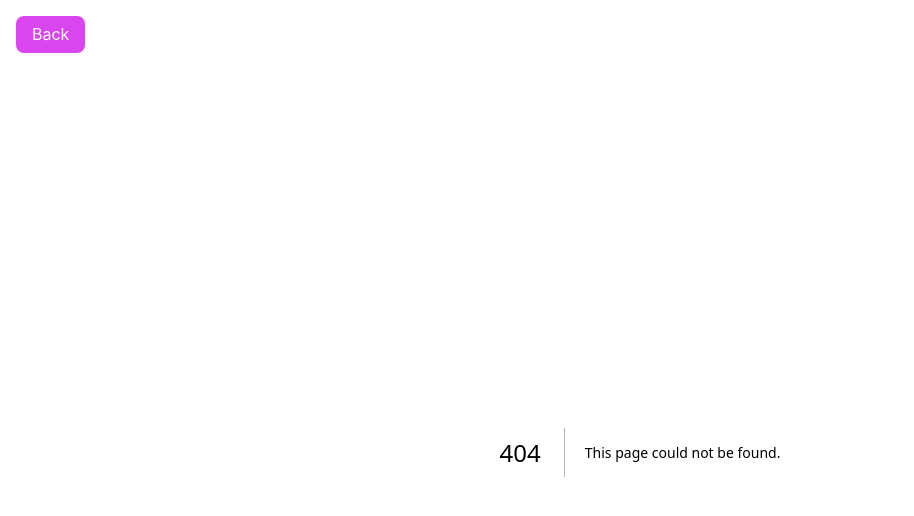
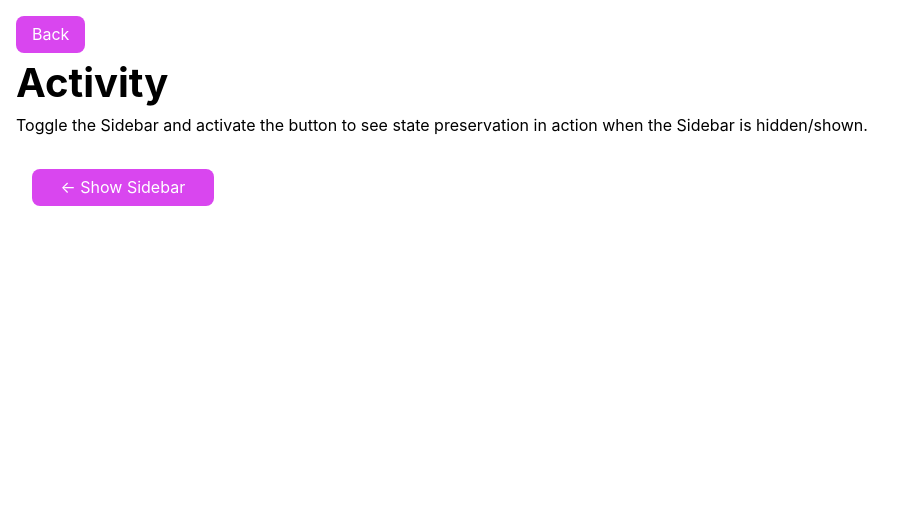
Before and after one commit to emanuelefavero/react-19, a Next.js app: page /activity in a window 1280 px wide. Before the commit this address had no page. Shown: the top 516 px of the page, without its empty margins (0-914 px from the left). Built offline with nearby package versions, Linux system fonts and the light colour scheme.

Commit message:
feat: add /activity

```diff
--- /dev/null
+++ b/app/activity/Component.tsx
@@ -0,0 +1,33 @@
+'use client'
+
+import Sidebar from './Sidebar'
+import { useState, Activity } from 'react'
+
+export default function Component() {
+  const [showSidebar, setShowSidebar] = useState(false)
+
+  return (
+    <>
+      <div className='flex h-full gap-4'>
+        {/* CLASSIC WAY (state is not preserved, uncomment to test) */}
+        {/* {showSidebar && <Sidebar />} */}
+
+        {/* ACTIVITY WAY (state is preserved) */}
+        <Activity mode={showSidebar ? 'visible' : 'hidden'}>
+          <Sidebar />
+        </Activity>
+
+        {/* Show/Hide Button */}
+        <div className='p-4'>
+          <button
+            onClick={() => setShowSidebar(!showSidebar)}
+            className='min-w-[18ch]'
+          >
+            {'← '}
+            {showSidebar ? 'Hide' : 'Show'} Sidebar
+          </button>
+        </div>
+      </div>
+    </>
+  )
+}
--- /dev/null
+++ b/app/activity/Sidebar.tsx
@@ -0,0 +1,32 @@
+'use client'
+
+// TIP: The button here is just to demonstrate state preservation in the Sidebar
+// TIP: The button will maintain its state (active/inactive) even when the Sidebar is hidden/shown if using Activity in the parent component instead of conditional rendering
+
+import { useState } from 'react'
+import { cx } from '@/lib/utils'
+
+function Button() {
+  const [active, setActive] = useState(false)
+
+  return (
+    <button
+      onClick={() => setActive(!active)}
+      className={cx(
+        'min-w-[10ch]',
+        active && 'bg-green-500 hover:bg-green-600',
+        !active && 'bg-neutral-500 hover:bg-neutral-600'
+      )}
+    >
+      {active ? 'Active' : 'Inactive'}
+    </button>
+  )
+}
+
+export default function Sidebar() {
+  return (
+    <aside className='h-full sticky top-0 w-fit min-w-[150px] p-4 bg-neutral-500/30'>
+      <Button />
+    </aside>
+  )
+}
--- /dev/null
+++ b/app/activity/page.tsx
@@ -0,0 +1,19 @@
+import Component from './Component'
+
+// * Activity let's show/hide parts of the UI while preserving their state
+// React will hide the children with CSS display: "none" instead of unmounting them, this will still cleanup the effects but preserve the state. While hidden, children will re-render at a lower priority if props change
+// When to use it? For sidebars, modals, tabs, accordions, etc. Content that is frequently shown/hidden but we want to preserve state
+// @see ./Component for implementation details
+
+export default function Page() {
+  return (
+    <>
+      <h1>Activity</h1>
+      <p className='mb-4'>
+        Toggle the Sidebar and activate the button to see state preservation in
+        action when the Sidebar is hidden/shown.
+      </p>
+      <Component />
+    </>
+  )
+}
--- a/app/page.tsx
+++ b/app/page.tsx
@@ -9,6 +9,9 @@ export default function Home() {
         <ul>
           <li>
             <Link href='/test'>Test features here</Link>
+          </li>
+          <li>
+            <Link href='/activity'>Activity</Link>
           </li>
           <li>
             <Link href='/use-action-state'>useActionState</Link>
--- /dev/null
+++ b/lib/utils.ts
@@ -0,0 +1,5 @@
+export const cx = (
+  ...classes: (string | undefined | null | false)[]
+): string => {
+  return classes.filter(Boolean).join(' ')
+}
```
